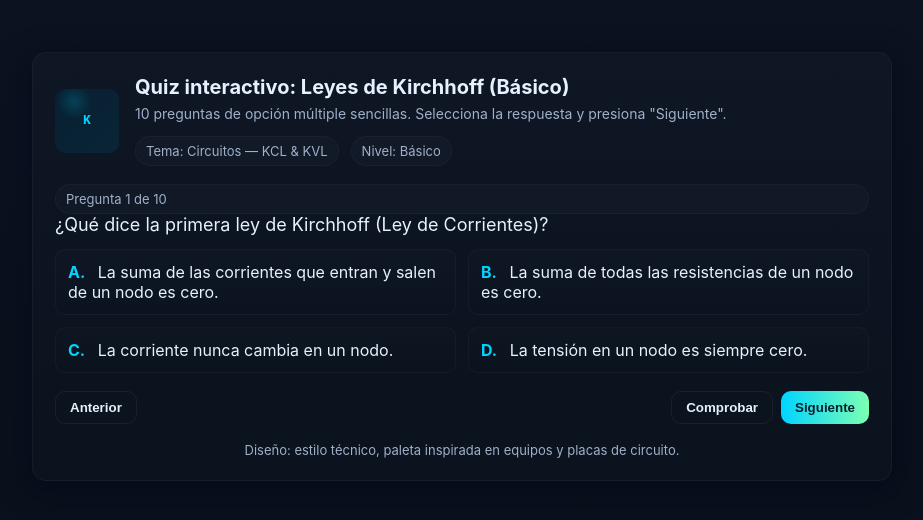
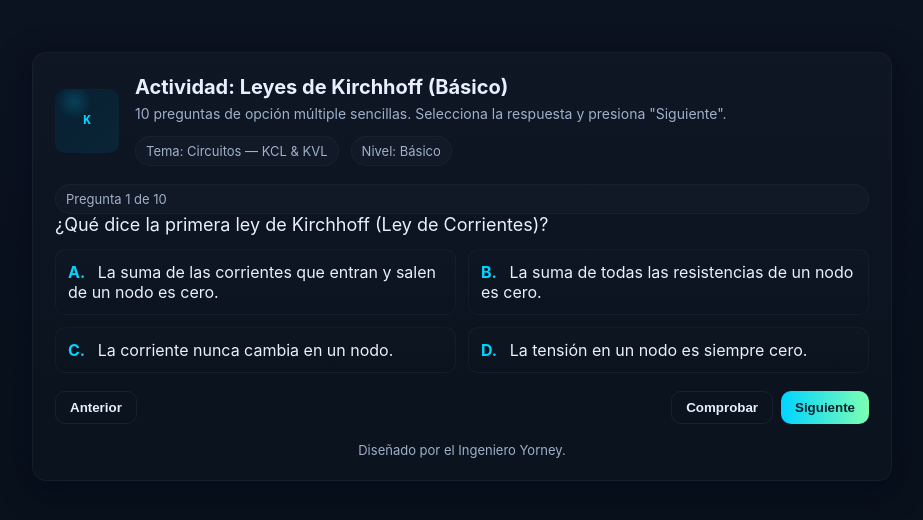
Before and after one commit to ZacheryMar/fisica, a plain HTML site: page index.html in a window 1280 px wide. Shown: the whole page, without its empty margins (178-1101 px from the left). Drawn offline with Linux system fonts and the light colour scheme.

Commit message:
Update index.html

```diff
--- a/index.html
+++ b/index.html
@@ -3,7 +3,7 @@
 <head>
   <meta charset="utf-8" />
   <meta name="viewport" content="width=device-width, initial-scale=1" />
-  <title>Quiz: Leyes de Kirchhoff</title>
+  <title>Actividad: Leyes de Kirchhoff</title>
   <style>
     :root{
       --bg:#0b1220;
@@ -60,7 +60,7 @@
       <header>
         <div class="logo">K</div>
         <div>
-          <h1>Quiz interactivo: Leyes de Kirchhoff (Básico)</h1>
+          <h1>Actividad: Leyes de Kirchhoff (Básico)</h1>
           <p class="lead">10 preguntas de opción múltiple sencillas. Selecciona la respuesta y presiona "Siguiente".</p>
           <div class="meta">
             <div class="chip">Tema: Circuitos — KCL &amp; KVL</div>
@@ -87,7 +87,7 @@
       </section>
 
       <footer>
-        Diseño: estilo técnico, paleta inspirada en equipos y placas de circuito.
+        Diseñado por el Ingeniero Yorney.
       </footer>
     </div>
   </main>
```
